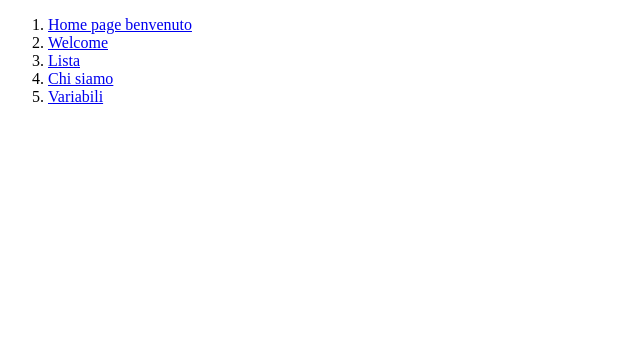
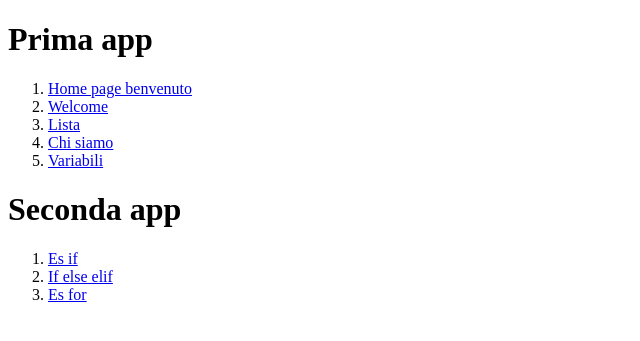
Before and after one commit to informistica/django-Gornati-Gianluca-Fatto, a Django app: page / in a window 1280 px wide. Shown: the top 341 px of the page, without its empty margins (0-640 px from the left). Run offline with Django 3.2, Linux system fonts and the light colour scheme.

Commit message:
Livello 9

```diff
--- a/prima_app/templates/index.html
+++ b/prima_app/templates/index.html
@@ -5,6 +5,7 @@
   <title>Index</title>
 </head>
 <body>
+  <h1>Prima app</h1>
   <ol>
     <li><a href="{% url 'prima_app:homepage'%}">Home page benvenuto</a></li>
     <li><a href="{% url 'prima_app:welcome'%}">Welcome</a></li>
@@ -12,5 +13,11 @@
     <li><a href="{% url 'prima_app:chi_siamo'%}">Chi siamo</a></li>
     <li><a href="{% url 'prima_app:variabili'%}">Variabili</a></li>
   </ol>
+  <h1>Seconda app</h1>
+  <ol>
+    <li><a href="{% url 'seconda_app:es_if'%}">Es if</a></li>
+    <li><a href="{% url 'seconda_app:if_else_elif'%}">If else elif</a></li>
+    <li><a href="{% url 'seconda_app:es_for'%}">Es for</a></li>
+  </ol>
 </body>
 </html>
```
